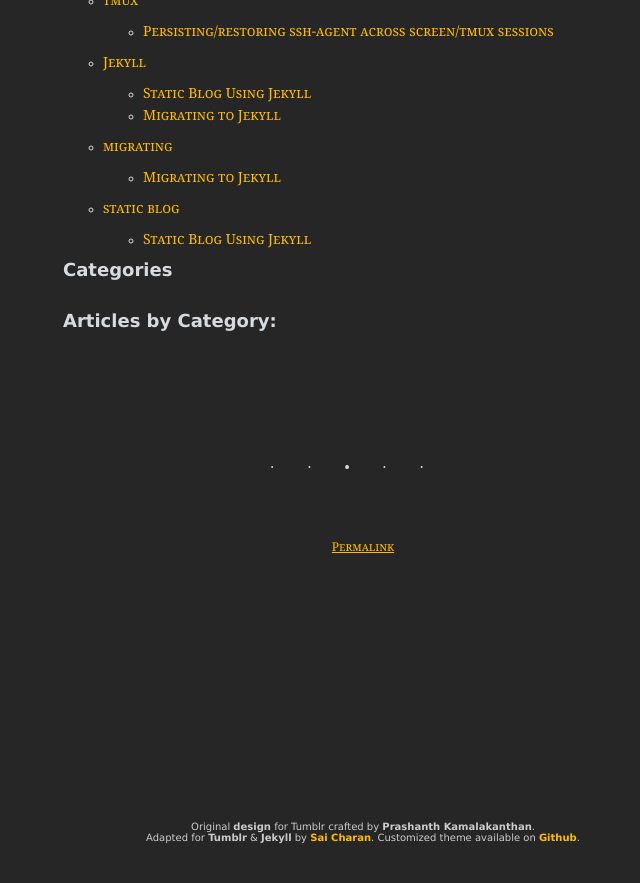
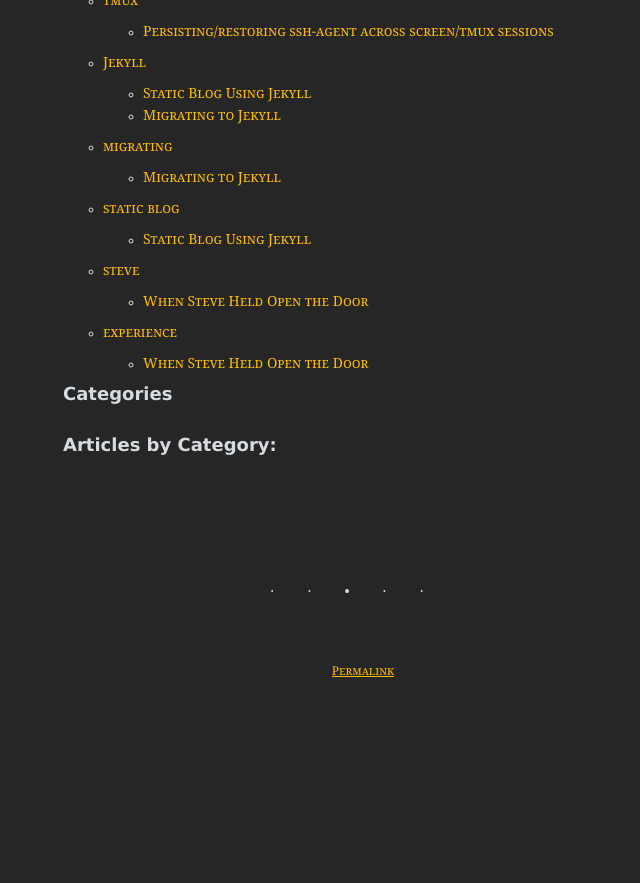
Before and after one commit to arjunasuresh3/scharan.github.com, a Jekyll site: the page built from jekyll/tags.html, in a window 1280 px wide and 900 px high, scrolled down 9548 px. Shown: the top 883 px of the window, without its empty margins (397-1037 px from the left). Built offline with Jekyll 4.4.1, drawn with Linux system fonts in a browser that asks for light colours; nearby versions of some CDN libraries; comment, search, counter and statistics services are not loaded; a style sheet for code colours, icons or effects is not loaded; before the commit the page ends 10404 px from its top, so only the background shows below that.

```diff
--- a/_posts/2011-08-25-when-steve-held-open-the-door.markdown
+++ b/_posts/2011-08-25-when-steve-held-open-the-door.markdown
@@ -1,5 +1,9 @@
 ---
 title: When Steve Held Open the Door
+layout: post
+tags:
+- steve
+- experience
 ---
 
 [David Carins](http://tumblr.davidcairns.org/post/9359368094/so-steve-jobs-has-left-his-role-as-apples-ceo) writes:
```
